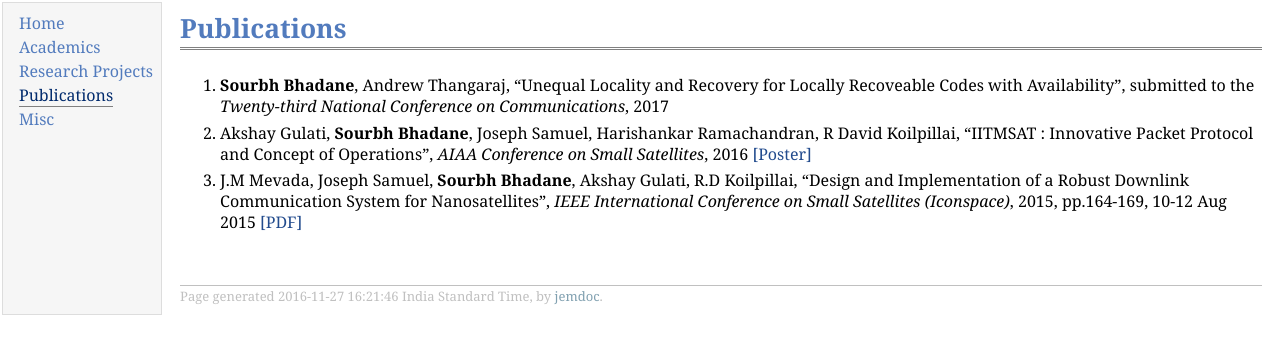
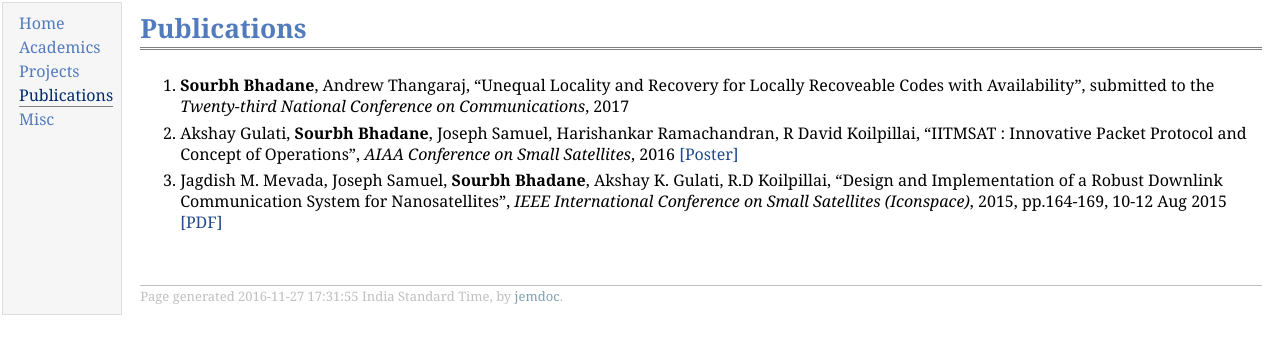
Before and after one commit to SourbhBh/SourbhBh.github.io, a Jekyll site: the page publications.html, which Jekyll copies as it is, in a window 1280 px wide. Shown: the top 354 px of the page. Built offline with Jekyll 4.4.1, drawn with Linux system fonts in a browser that asks for light colours.

Commit message:
Changing Publications

```diff
--- a/publications.html
+++ b/publications.html
@@ -13,7 +13,7 @@
 <td id="layout-menu">
 <div class="menu-item"><a href="index.html">Home</a></div>
 <div class="menu-item"><a href="academics.html">Academics</a></div>
-<div class="menu-item"><a href="projects.html">Research&nbsp;Projects</a></div>
+<div class="menu-item"><a href="projects.html">Projects</a></div>
 <div class="menu-item"><a href="publications.html" class="current">Publications</a></div>
 <div class="menu-item"><a href="misc.html">Misc</a></div>
 </td>
@@ -28,13 +28,13 @@ Conference on Communications</i>, 2017 	</p>
 <li><p>Akshay Gulati, <b>Sourbh Bhadane</b>, Joseph Samuel, Harishankar Ramachandran, R David Koilpillai, &ldquo;IITMSAT : Innovative Packet Protocol and Concept of Operations&rdquo;,
 <i>AIAA Conference on Small Satellites</i>, 2016 <a href="http://digitalcommons.usu.edu/cgi/viewcontent.cgi?article=3525&amp;context=smallsat">[Poster]</a></p>
 </li>
-<li><p>J.M Mevada, Joseph Samuel, <b>Sourbh Bhadane</b>, Akshay Gulati, R.D Koilpillai, &ldquo;Design and Implementation of a Robust Downlink Communication System for Nanosatellites&rdquo;, <i>IEEE
+<li><p>Jagdish M. Mevada, Joseph Samuel, <b>Sourbh Bhadane</b>, Akshay K. Gulati, R.D Koilpillai, &ldquo;Design and Implementation of a Robust Downlink Communication System for Nanosatellites&rdquo;, <i>IEEE
 International Conference on Small Satellites (Iconspace)</i>, 2015, pp.164-169, 10-12 Aug 2015 <a href="07283827_Sat.pdf">[PDF]</a></p>
 </li>
 </ol>
 <div id="footer">
 <div id="footer-text">
-Page generated 2016-11-27 16:21:46 India Standard Time, by <a href="http://jemdoc.jaboc.net/">jemdoc</a>.
+Page generated 2016-11-27 17:31:55 India Standard Time, by <a href="http://jemdoc.jaboc.net/">jemdoc</a>.
 </div>
 </div>
 </td>
```
Also changed, not shown: 1 other file.
